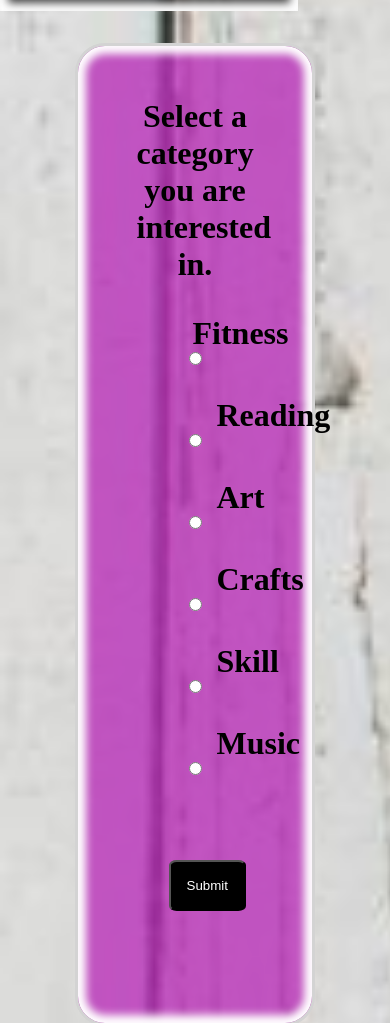
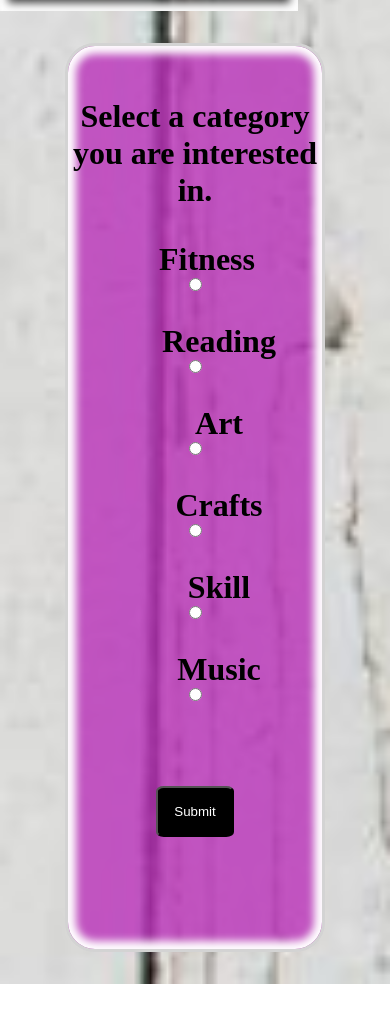
Before and after one commit to RobynBug/PersonalP, a website: page index.html in a window 390 px wide. Shown: the part 2039-3062 px from the top of the page. After the commit the page ends 3023 px from the top, so only its background shows below. Drawn offline with Linux system fonts and the light colour scheme.

Commit message:
form container sizing

```diff
--- a/assets/style/main.css
+++ b/assets/style/main.css
@@ -531,14 +531,14 @@ h2 {
 @media(max-width: 800px) {
     input {
        display: block;
-       margin-left: 2rem;
+       margin-left: auto;
        margin-bottom: 2rem;
-
+       margin-right: auto;
        padding: 4rem;
    }
 
    .container {
-       width: 60vw;
+       width: 80vw;
        min-width: 60vw;
 
 
@@ -632,7 +632,13 @@ h2 {
 
  .selection1 {
     text-align: center;
-    margin-left: 2rem;
+    width: auto;
+
+ }
+
+ .newForm {
+    width: 50vw;
+
  }
 
 }
@@ -651,12 +657,12 @@ h2 {
     }
 
     .selection1 {
-        width: 30vw;
+        width: 60w;
         margin:auto;
     }
 
     .container {
-        width: 30vw;
+        width: 65vw;
     }
 
 }
```
